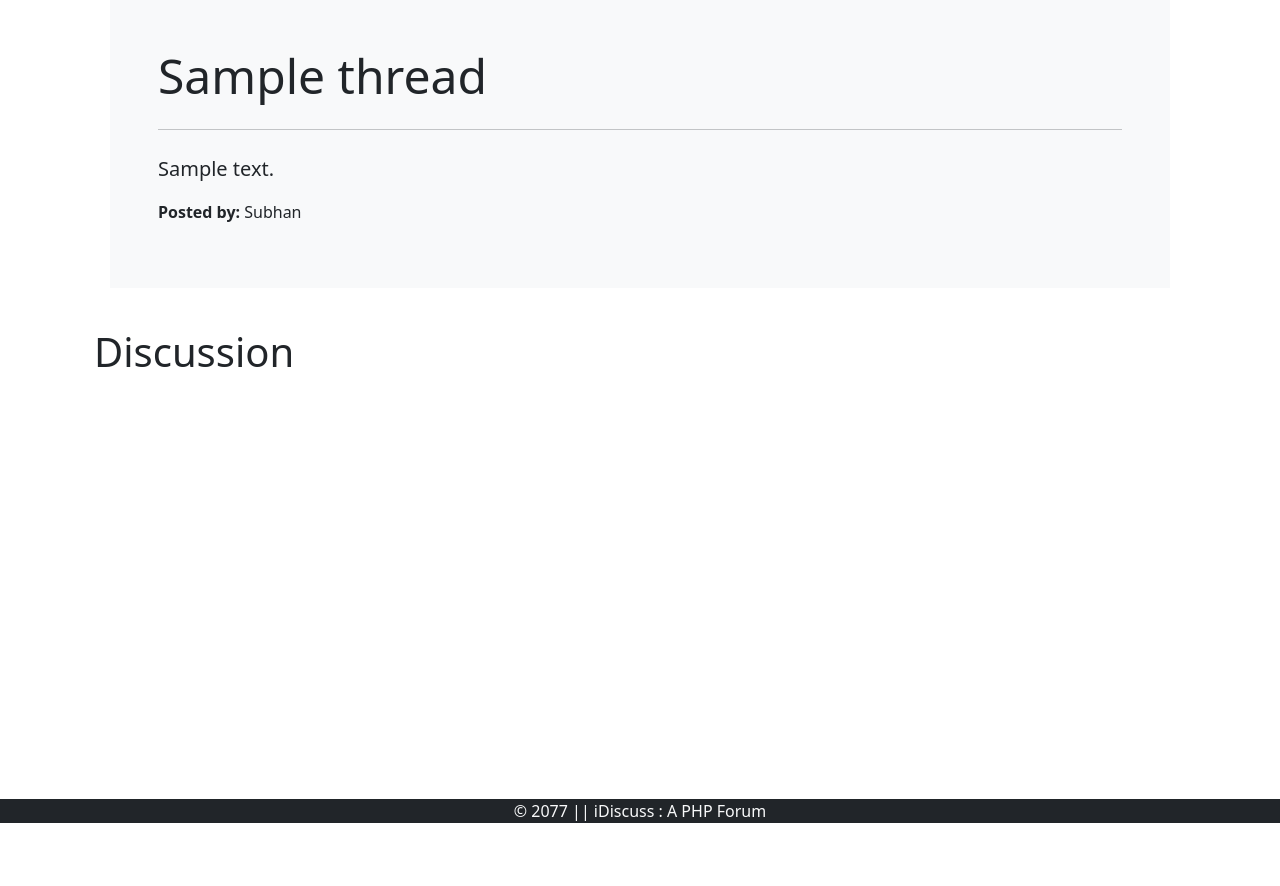
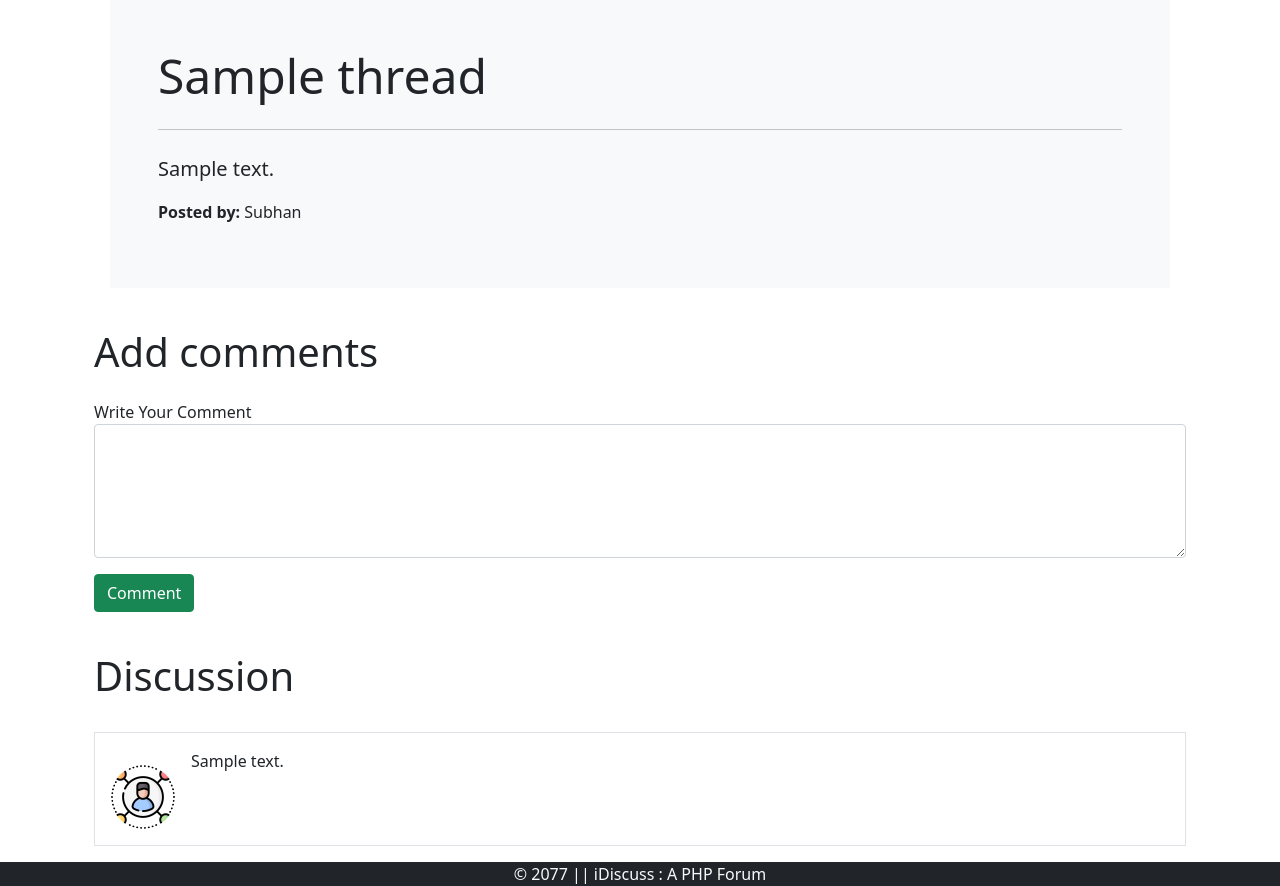
Before and after one commit to SubhanRaj/iDiscuss, a PHP site: page /thread.php?threadid=1 in a window 1280 px wide. Shown: the part 95-981 px from the top of the page. Before the commit the page ends 918 px from the top, so only its background shows below. Run offline with PHP 8.4, Linux system fonts and the light colour scheme; tables that the repository leaves empty or names only in its code hold one stand-in row (values such as "Sample post").

Commit message:
Adding comments using form

```diff
--- a/thread.php
+++ b/thread.php
@@ -24,7 +24,7 @@
     <!-- Header -->
     <?php require 'partials/_header.php'; ?>
     <?php require 'partials/_dbconnect.php'; ?>
-    <div class="container vh-100">
+    <div class="container min-vh-100">
         <?php
         $id = $_GET['threadid'];
         $sql = "SELECT * FROM `threads` WHERE `thread_id` = $id;";
@@ -33,7 +33,7 @@
         while ($row = mysqli_fetch_assoc($result)) {
             $noResult = false;
             $threadname = $row['thread_title'];
-            $threaddesc = $row['thread_desc'];
+            $threaddesc = $row['content'];
         }
         if ($noResult) {
             echo '
@@ -46,6 +46,36 @@
                 ';
         }
         ?>
+        <!-- Inserting comment into database -->
+        <?php
+        $showAlert = false;
+        $method = $_SERVER['REQUEST_METHOD'];
+        if ($method == 'POST') {
+            // Insert the comment in to the database
+
+            $comment = $_POST['content'];
+            $sql = "INSERT INTO `comments` (`comment_content`, `thread_id`, `comment_by`) VALUES ('$comment', '$id', '0');";
+            $result = mysqli_query($conn, $sql);
+            // echo if error if $result fails
+            if (!$result) {
+                echo '
+                <div class="alert alert-danger alert-dismissible fade show" role="alert">
+                    <strong>Error! </strong>' . mysqli_error($conn) . '
+                    <button type="button" class="btn-close" data-bs-dismiss="alert" aria-label="Close"></button>
+                </div>
+                ';
+            }
+            $showAlert = true;
+            if ($showAlert) {
+                echo '
+            <div class="alert alert-success alert-dismissible fade show" role="alert">
+                <strong>Success! </strong>Your Comment has been added sucessfully
+                <button type="button" class="btn-close" data-bs-dismiss="alert" aria-label="Close"></button>
+            </div>
+            ';
+            }
+        }
+        ?>
         <!-- Listing Thread with Thread title and description -->
         <div class="container my-4 ">
             <div class="jumbotron bg-light p-5 rounded-lg m-3">
@@ -56,8 +86,57 @@
             </div>
         </div>
 
+
+
+        <!-- Form for comment -->
         <div class="container my-4">
+            <h1 class="py-3">Add comments</h1>
+            <form action="<?php echo $_SERVER['REQUEST_URI'] ?>" method="POST">
+                <div class="mb-3">
+                    <label for="content">Write Your Comment</label>
+                    <textarea name="content" id="content" rows="5" class="form-control"></textarea>
+                </div>
+                <button type="submit" class="btn btn-success">Comment</button>
+            </form>
+        </div>
+
+        <!-- Listing All Comments -->
+        <div class="container">
             <h1 class="py-3">Discussion</h1>
+            <?php
+            $id = $_GET['threadid'];
+            $sql = "SELECT * FROM `comments` WHERE `thread_id`=$id";
+            $result = mysqli_query($conn, $sql);
+            $noResult = true;
+
+            while ($row = mysqli_fetch_assoc($result)) {
+                $noResult = false;
+                $id = $row['comment_id'];
+                $content = $row['comment_content'];
+
+                echo '
+                    <div class="d-flex border p-3 my-3">
+                        <img src="/iDiscuss/images/default-user.png" class="flex-shrink-0 me-3 mt-3 rounded-circle" width="64px" height="64px" alt="">
+                        <div>
+                            <p>' . $content . '</p>
+                        </div>
+                     </div>
+                ';
+            }
+
+            if ($noResult) {
+                echo '
+                <div class="container my-4">
+                     <div class="jumbotron bg-light p-5 rounded-lg m-3">
+                        <h5 class="mt-0">No Comments Yet</h5>
+                        <p>Be the first to add a comment!</p>
+                    </div>
+                </div>
+                ';
+            }
+
+            ?>
+
         </div>
     </div>
 
```
